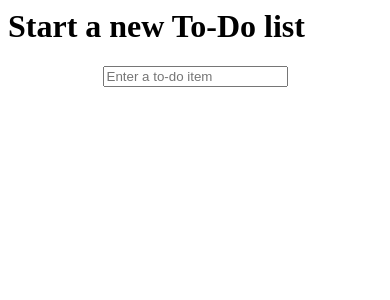
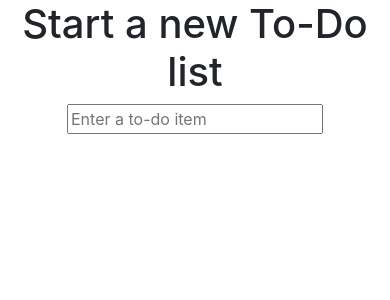
Before and after one commit to vsanjuan/webtest, a Django app: page / in a window 390 px wide. Shown: the top 300 px of the page. Run offline with Django 3.2, Linux system fonts and the light colour scheme; some libraries are stand-ins or nearby versions.

Commit message:
refactor templates to use a base template

```diff
--- a/lists/templates/base.html
+++ b/lists/templates/base.html
@@ -1,17 +1,35 @@
-<html>
+<!DOCTYPE html>
+<html lang="en">
   <head>
     <title>To-Do lists</title>
+    <meta name="viewport" content="width=device-width, initial-scale=1.0">
+    <link href="css/bootstrap.min.css" rel="stylesheet" media="screen">
   </head>
 
 
   <body>
+    <div class="container">
+
+      <div class="row">
+        <div class="col-md-6 col-md-offset-3">
+          <div class="text-center">
             <h1>{% block header_text %}{% endblock %}</h1>
             <form method="POST" action="{% block form_action %} {% endblock %}">
               <p style="text-align: center;">
               <input name= "new_item" id="id_new_item" placeholder="Enter a to-do item" />
               {% csrf_token %}
             </form>
+          </div>
+        </div>
+      </div>
+
+    <div class="row">
+      <div class="col-md-6 col-md-offset-3">
         {% block table %}
         {% endblock %}
+      </div>
+    </div>
+
+  </div>
   </body>
 </html>
```
Lines whose indentation alone changed are shown as unchanged.
